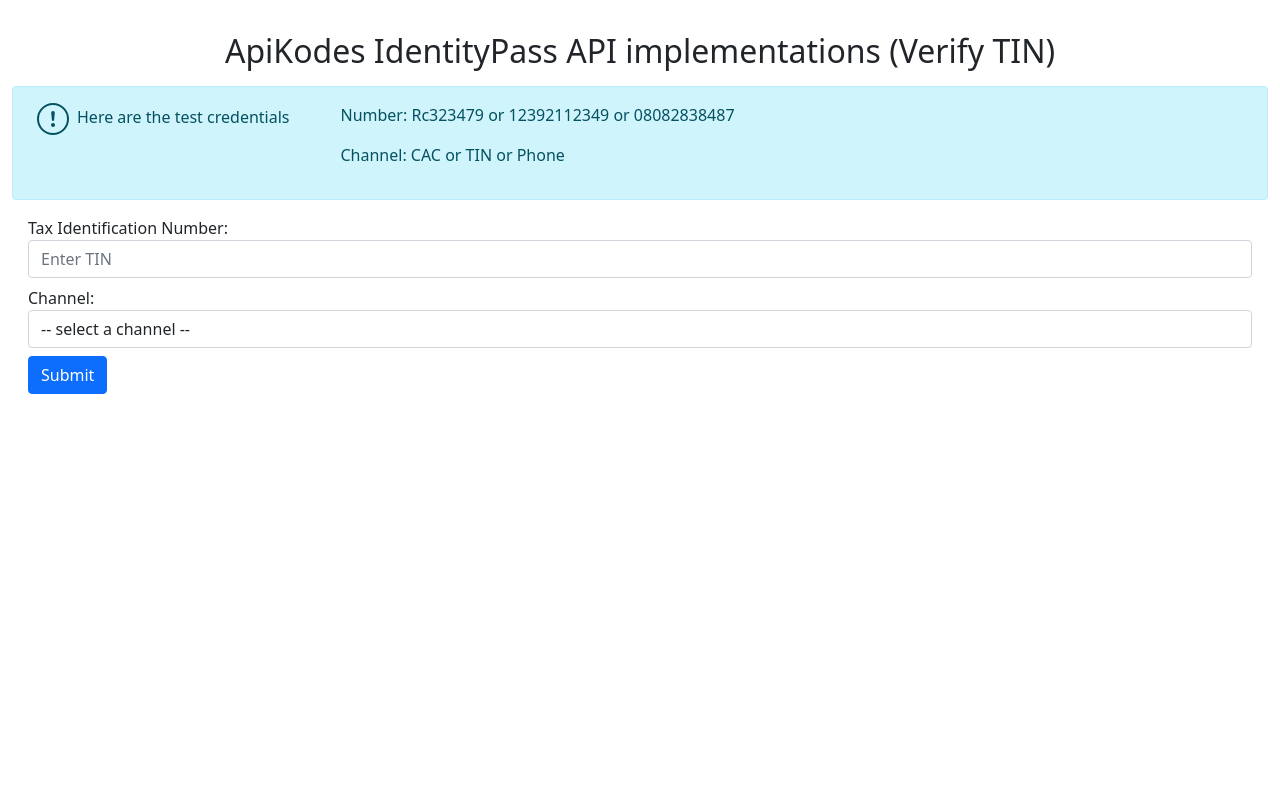
After one commit to apiKodesRepo/IdentityPass, a PHP site: page /frontend/verify_tin.php in a window 1280 px wide. The commit adds this page. Run offline with PHP 8.4, Linux system fonts and the light colour scheme; data that the repository does not hold is empty.

Commit message:
add the verify tin feature

```diff
--- a/backend/index.php
+++ b/backend/index.php
@@ -239,6 +239,32 @@ function nin_virtual_verification($data)
     return $response;
 }
 
+function tin_verification($data)
+{
+    $curl = curl_init();
+
+    curl_setopt_array($curl, array(
+        CURLOPT_URL => TEST_URL . 'api/v1/biometrics/merchant/data/verification/tin',
+        CURLOPT_RETURNTRANSFER => true,
+        CURLOPT_ENCODING => '',
+        CURLOPT_MAXREDIRS => 10,
+        CURLOPT_TIMEOUT => 0,
+        CURLOPT_FOLLOWLOCATION => true,
+        CURLOPT_HTTP_VERSION => CURL_HTTP_VERSION_1_1,
+        CURLOPT_CUSTOMREQUEST => 'POST',
+        CURLOPT_POSTFIELDS => json_encode($data),
+        CURLOPT_HTTPHEADER => array(
+            'x-api-key:' . TEST_SECRET_KEY,
+            'Content-Type: application/json'
+        ),
+    ));
+
+    $response = curl_exec($curl);
+
+    curl_close($curl);
+    return $response;
+}
+
 function decode_base64_image($image_url)
 {
     // Base64-encoded image string
--- /dev/null
+++ b/frontend/verify_tin.php
@@ -0,0 +1,191 @@
+<?php
+require('../backend/index.php');
+
+if (isset($_POST['tin_verification_btn'])) {
+    if (
+        isset($_POST['tin_number']) && isset($_POST['channel'])
+    ) {
+        $tin_number = $_POST['tin_number'];
+
+        $channel = $_POST['channel'];
+
+        $data =  [
+            "number" => $tin_number,
+            "channel" => $channel
+        ];
+
+        // echo var_dump($data); exit();
+
+        $tin_verification_fn = tin_verification($data);
+
+        $decode_tin_verification_fn = json_decode($tin_verification_fn);
+
+        // print_r(($decode_tin_verification_fn));
+
+        if ($decode_tin_verification_fn->status === TRUE) {
+            $tin_verification_success_message = $decode_tin_verification_fn->detail . ' - ' . $decode_tin_verification_fn->message;
+
+            $tin_verification_success_data = $decode_tin_verification_fn;
+        }
+
+        if ($decode_tin_verification_fn->status === FALSE) {
+            $tin_verification_error_message = $decode_tin_verification_fn->detail . ' - ' . $decode_tin_verification_fn->message;
+        }
+    }
+}
+
+
+?>
+
+<head>
+    <!-- Required meta tags -->
+    <meta charset="utf-8">
+    <meta name="viewport" content="width=device-width, initial-scale=1">
+
+    <!-- Bootstrap CSS -->
+    <link href="https://cdn.jsdelivr.net/npm/bootstrap@5.1.3/dist/css/bootstrap.min.css" rel="stylesheet" />
+    <link href="styles.css" type="text/css" rel="stylesheet" />
+    <title>IdentityPass Tax Identification Number Verification CakePHP Implementation</title>
+</head>
+
+<body>
+    <div class="container-fluid">
+        <div class="row ">
+            <div class="col-sm-12 col-md-12 col-lg-12 my-3">
+                <h2 class="my-3 text-center">ApiKodes IdentityPass API implementations (Verify TIN)</h2>
+
+                <div class="">
+                    <?php
+                    if (isset($tin_verification_success_message)) {
+                    ?>
+                        <div class="alert alert-success alert-dismissible fade show" role="alert">
+                            <?= $tin_verification_success_message ?>
+                            <button type="button" class="btn-close" data-bs-dismiss="alert" aria-label="Close"></button>
+                        </div>
+
+                        <div class="container-fluid">
+                            <table class="table table-responsive table-fluid">
+                                <thead>
+                                    <th colspan="2"> TIN Verification Result </th>
+                                </thead>
+
+                                <tr>
+                                    <th>Tax Payer Name: </th>
+                                    <td>
+                                        <?= ucwords($tin_verification_success_data->data->taxpayer_name); ?>
+                                    </td>
+                                </tr>
+                                <tr>
+                                    <th>CAC Registration Number: </th>
+                                    <td>
+                                        <?= ucfirst($tin_verification_success_data->data->cac_reg_number); ?>
+                                    </td>
+                                </tr>
+                                <tr>
+                                    <th>First TIN: </th>
+                                    <td>
+                                        <?= ucfirst($tin_verification_success_data->data->firstin); ?>
+                                    </td>
+                                </tr>
+                                <tr>
+                                    <th>JIT TIN: </th>
+                                    <td>
+                                        <?= ucfirst($tin_verification_success_data->data->jittin); ?>
+                                    </td>
+                                </tr>
+                                <tr>
+                                    <th>Tax Office: </th>
+                                    <td>
+                                        <?= strtolower($tin_verification_success_data->data->tax_office); ?>
+                                    </td>
+                                </tr>
+                                <tr>
+                                    <th>Phone Number: </th>
+                                    <td>
+                                        <?= strtolower($tin_verification_success_data->data->phone_number); ?>
+                                    </td>
+                                </tr>
+                                <tr>
+                                    <th>Email Address: </th>
+                                    <td>
+                                        <?= strtolower($tin_verification_success_data->data->email); ?>
+                                    </td>
+                                </tr>
+                            </table>
+                        </div>
+                        </hr>
+                    <?php
+                    } else {
+                    ?>
+
+                        <?php
+                        if (isset($tin_verification_error_message)) {
+                        ?>
+                            <div class="alert alert-danger alert-dismissible fade show" role="alert">
+                                <?= $tin_verification_error_message ?>
+                                <button type="button" class="btn-close" data-bs-dismiss="alert" aria-label="Close"></button>
+                            </div>
+                    <?php
+                        }
+                    }
+                    ?>
+
+                    <div class="alert alert-info py-auto">
+                        <div class="row">
+                            <div class="col-md-3">
+                                <div class="row">
+                                    <div class="col">
+                                        <p class=""><svg xmlns="http://www.w3.org/2000/svg" width="32" height="32" fill="currentColor" class="bi bi-exclamation-circle mx-2" viewBox="0 0 16 16">
+                                                <path d="M8 15A7 7 0 1 1 8 1a7 7 0 0 1 0 14zm0 1A8 8 0 1 0 8 0a8 8 0 0 0 0 16z" />
+                                                <path d="M7.002 11a1 1 0 1 1 2 0 1 1 0 0 1-2 0zM7.1 4.995a.905.905 0 1 1 1.8 0l-.35 3.507a.552.552 0 0 1-1.1 0L7.1 4.995z" />
+                                            </svg>Here are the test credentials </p>
+                                    </div>
+                                </div>
+                            </div>
+                            <div class="col-md-9">
+                                <p> Number: Rc323479 or 12392112349 or 08082838487 </p>
+                                <p> Channel: CAC or TIN or Phone
+                            </div>
+                        </div>
+                    </div>
+
+
+                </div>
+                <form method="POST" action="" class="px-3">
+                    <div class="form-group my-2">
+                        <label for="tin_number">Tax Identification Number: </label>
+                        <input name="tin_number" class="form-control form-input" placeholder="Enter TIN" type="text" required />
+                    </div>
+
+                    <div class="form-group my-2">
+                        <label for="channel">Channel: </label>
+                        <select name="channel" class="form-control">
+                            <option value="" name="channel[]"> -- select a channel -- </option>
+                            <option value="CAC" name="channel[]"> CAC </option>
+                            <option value="TIN" name="channel[]"> TIN </option>
+                            <option value="Phone" name="channel[]"> Phone </option>
+                        </select>
+                    </div>
+
+                    <div class="form-submit">
+                        <button class="btn btn-primary" name="tin_verification_btn" type="submit"> Submit </button>
+                    </div>
+                </form>
+            </div>
+        </div>
+    </div>
+    </div>
+
+    <!-- Optional JavaScript; choose one of the two! -->
+
+    <!-- Option 1: Bootstrap Bundle with Popper -->
+    <script src="https://cdn.jsdelivr.net/npm/bootstrap@5.1.3/dist/js/bootstrap.bundle.min.js" integrity="sha384-ka7Sk0Gln4gmtz2MlQnikT1wXgYsOg+OMhuP+IlRH9sENBO0LRn5q+8nbTov4+1p" crossorigin="anonymous"></script>
+
+    <!-- Option 2: Separate Popper and Bootstrap JS -->
+    <!--
+    <script src="https://cdn.jsdelivr.net/npm/@popperjs/core@2.10.2/dist/umd/popper.min.js" integrity="sha384-7+zCNj/IqJ95wo16oMtfsKbZ9ccEh31eOz1HGyDuCQ6wgnyJNSYdrPa03rtR1zdB" crossorigin="anonymous"></script>
+    <script src="https://cdn.jsdelivr.net/npm/bootstrap@5.1.3/dist/js/bootstrap.min.js" integrity="sha384-QJHtvGhmr9XOIpI6YVutG+2QOK9T+ZnN4kzFN1RtK3zEFEIsxhlmWl5/YESvpZ13" crossorigin="anonymous"></script>
+    -->
+</body>
+
+</html>
```
Also changed, not shown: 1 other file.
